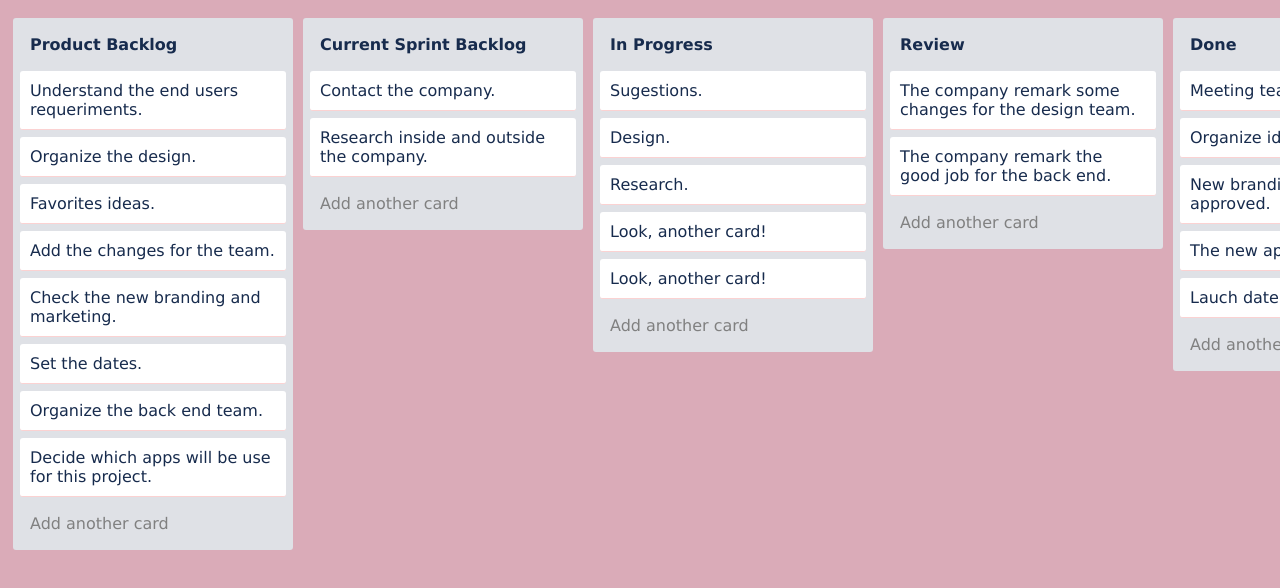
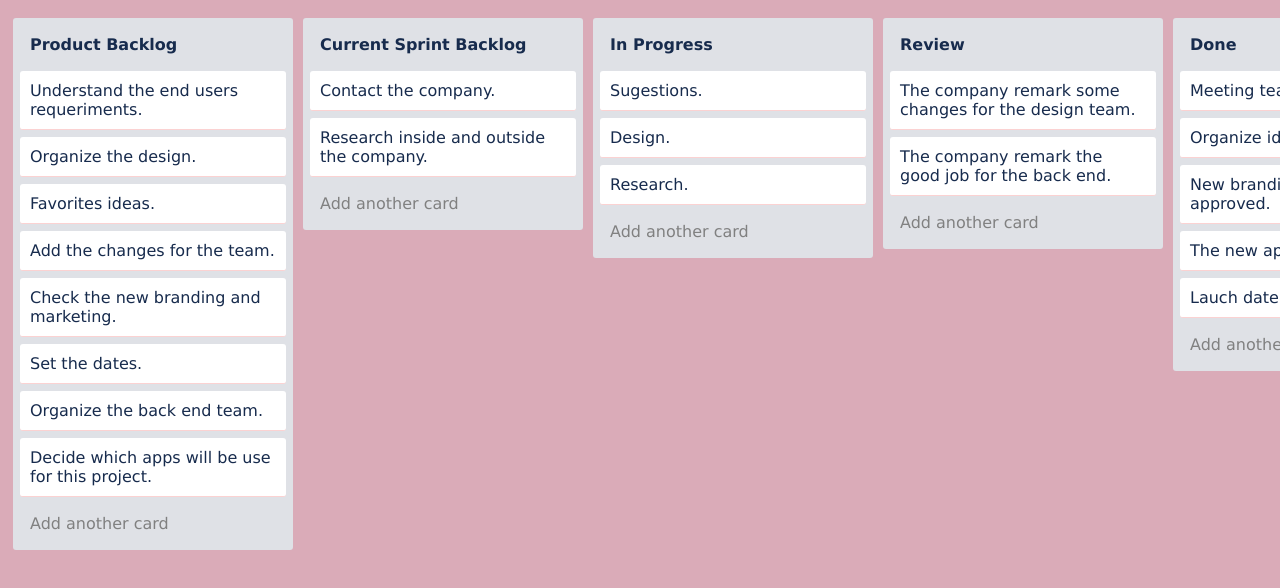
Before and after one commit to tainaguim/csp-ps_ca3, a plain HTML site: page index.html in a window 1280 px wide. Shown: the top 588 px of the page. Drawn offline with nearby package versions, Linux system fonts and the light colour scheme.

Commit message:
edit cards

```diff
--- a/index.html
+++ b/index.html
@@ -37,8 +37,6 @@
     <div class="card removable editable" style="">Sugestions.</div>
     <div class="card removable editable" style="">Design.</div>
     <div class="card removable editable" style="">Research.</div>
-    <div class="card removable editable" style="">Look, another card!</div>
-    <div class="card removable editable" style="">Look, another card!</div>
     <div class="content"></div>
     <div class="add-card editable">Add another card</div>
   </div>
```
